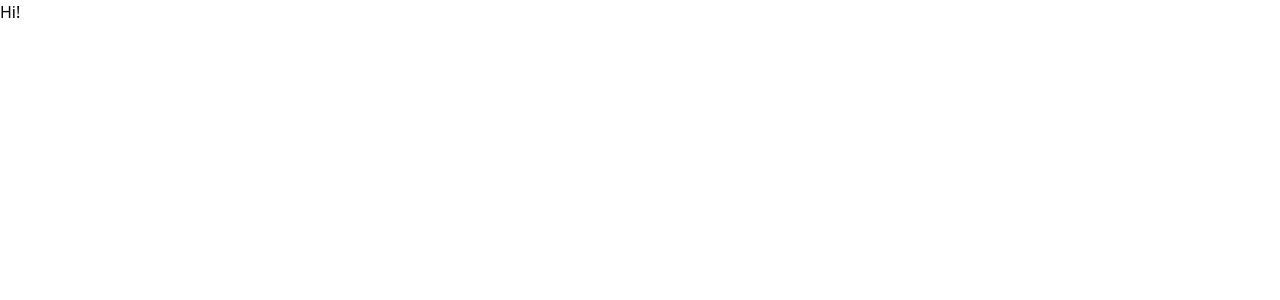
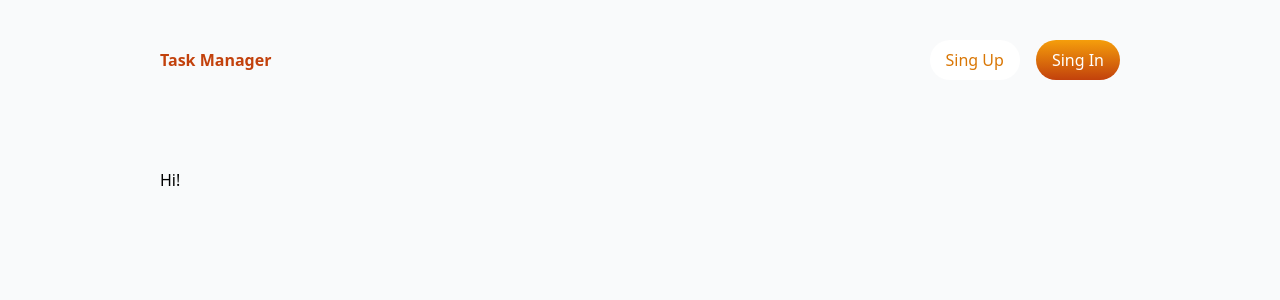
Before and after one commit to joaomacaoli/task-manager-web, a Next.js app: page / in a window 1280 px wide. Shown: the top 300 px of the page. Built offline with nearby package versions, Linux system fonts and the light colour scheme; no server answers.

Commit message:
set pt-BR lang and bg-gray-50 in body

```diff
--- a/src/app/layout.tsx
+++ b/src/app/layout.tsx
@@ -1,5 +1,6 @@
 import type { Metadata } from "next";
 import "./globals.css";
+import NavBar from "@/components/navbar";
 
 export const metadata: Metadata = {
   title: "Create Next App",
@@ -12,8 +13,9 @@ export default function RootLayout({
   children: React.ReactNode;
 }>) {
   return (
-    <html lang="en">
-      <body>
+    <html lang="pt-BR">
+      <body className="bg-gray-50 px-10 md:px-20 lg:px-40">
+        <NavBar />
         {children}
       </body>
     </html>
```
